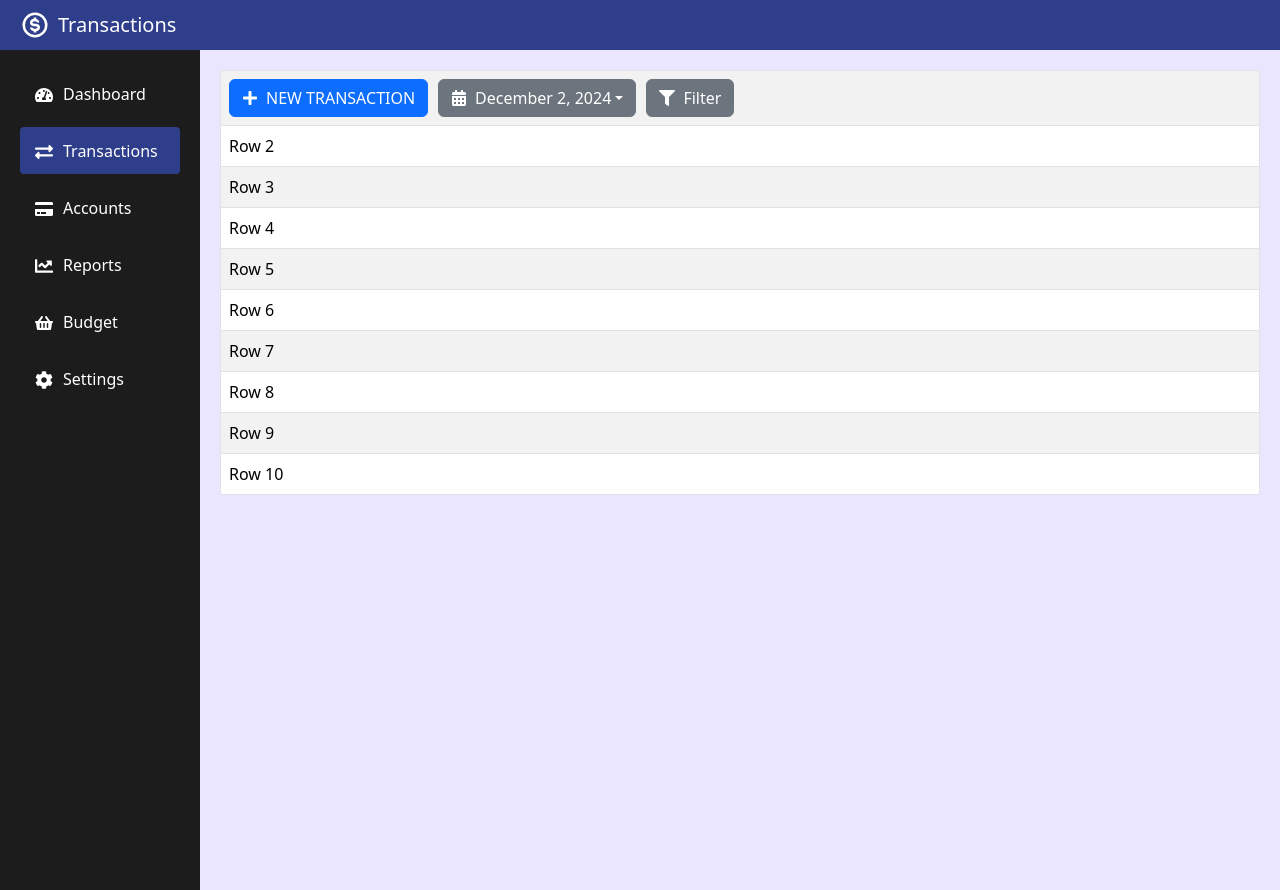
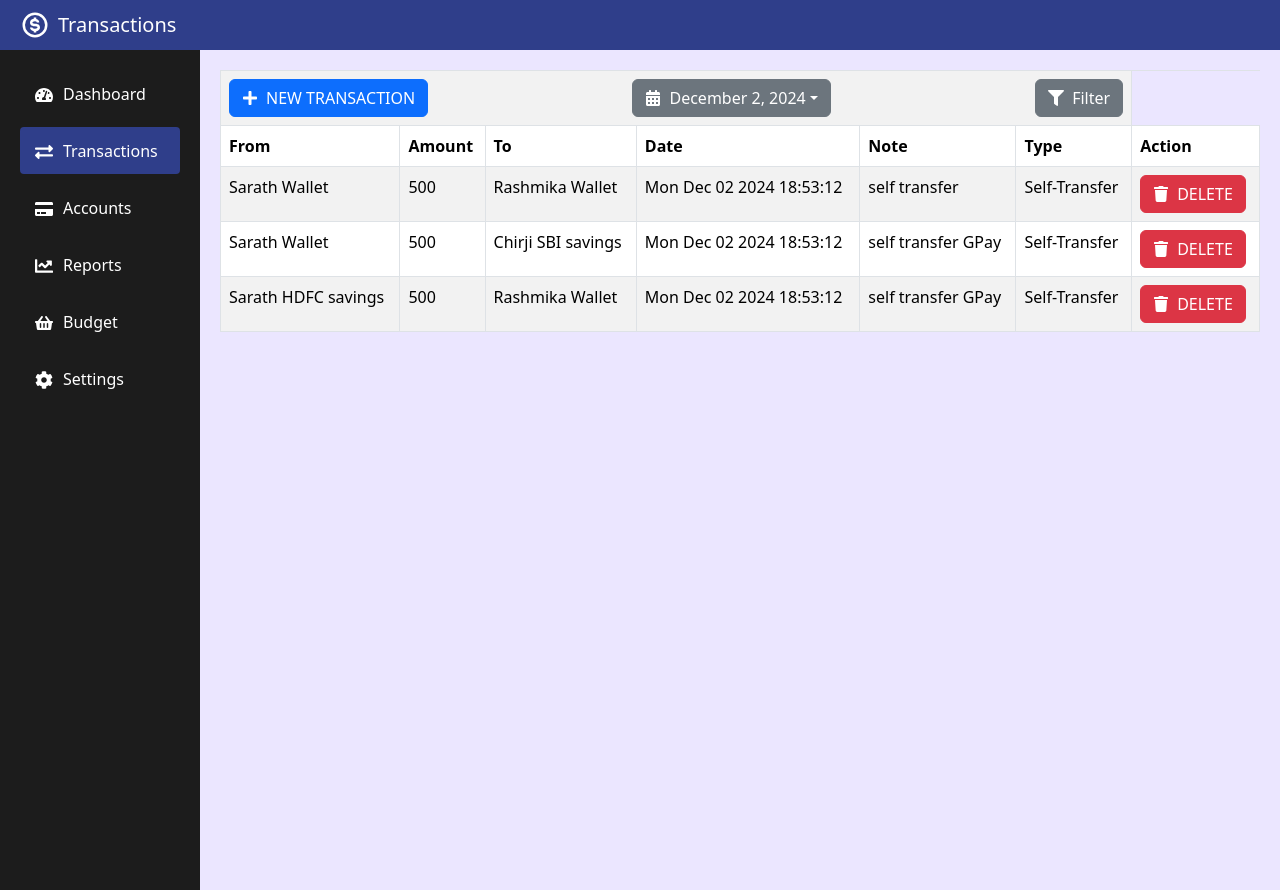
Before and after one commit to SARATH-AERO/expense_tracker, a React (Create React App) app in the folder expense_tracker/: page / in a window 1280 px wide. Both pictures are taken after a click on the item "Transactions". Built offline with nearby package versions, Linux system fonts and the light colour scheme.

Commit message:
delete transaction working

```diff
--- a/expense_tracker/src/context/AppContext.js
+++ b/expense_tracker/src/context/AppContext.js
@@ -48,14 +48,20 @@ export const AppProvider = ({ children }) => {
   // initial values
   useEffect (() => {
   setAccounts([...accounts,
-    { name:'Sarath Wallet', money:5000, group:'Cash'},
-    { name:'Rashmika Wallet', money:5000, group:'Cash'},
-    { name:'Chirji SBI savings ', money:5000, group:'Bank Account'},
-    { name:'Sarath HDFC savings ', money:5000, group:'Bank Account'},
-    { name:'HDFC Master Credit', money:5000, group:'Credit'},
-    { name:'SBI Reliance Credit', money:5000, group:'Credit'},
-    { name:'Bike Loan', money:150000, group:'Loan'},
-    { name:'Car Loan', money:550400, group:'Loan'}
+    { name:'Sarath Wallet', amount:5000, group:'Cash'},
+    { name:'Rashmika Wallet', amount:5000, group:'Cash'},
+    { name:'Chirji SBI savings', amount:5000, group:'Bank Account'},
+    { name:'Sarath HDFC savings', amount:5000, group:'Bank Account'},
+    { name:'HDFC Master Credit', amount:5000, group:'Credit'},
+    { name:'SBI Reliance Credit', amount:5000, group:'Credit'},
+    { name:'Bike Loan', amount:150000, group:'Loan'},
+    { name:'Car Loan', amount:550400, group:'Loan'}
+  ])
+
+  setTransactions([ ...transactions,
+    {from : 'Sarath Wallet', amount:500, tag :'Rashmika Wallet', date:new Date(), note: 'self transfer', transType : 'Self-Transfer'},
+    {from : 'Sarath Wallet', amount:500, tag :'Chirji SBI savings', date:new Date(), note: 'self transfer GPay', transType : 'Self-Transfer'},
+    {from : 'Sarath HDFC savings', amount:500, tag :'Rashmika Wallet', date:new Date(), note: 'self transfer GPay', transType : 'Self-Transfer'}
   ])
 },[]);
 
--- a/expense_tracker/src/pages/Transactions.jsx
+++ b/expense_tracker/src/pages/Transactions.jsx
@@ -1,7 +1,7 @@
 import React, { useState, useContext, useEffect } from 'react';
 import { Button, Table, Dropdown, Modal } from 'react-bootstrap';
-import { FaPlus, FaCalendarAlt, FaFilter } from 'react-icons/fa';
-import {AppContext, AppProvider} from '../context/AppContext';
+import { FaPlus, FaCalendarAlt, FaFilter, FaTrash } from 'react-icons/fa';
+import { AppContext, AppProvider } from '../context/AppContext';
 import 'bootstrap/dist/css/bootstrap.min.css';
 import DatePicker from 'react-datepicker';
 import 'react-datepicker/dist/react-datepicker.css';
@@ -17,15 +17,21 @@ const Transactions = () => {
   const [endDate, setEndDate] = useState(null);
   const [showDatePicker, setShowDatePicker] = useState(false);
   const [showFilterModal, setShowFilterModal] = useState(false);
-    const { accounts } = useContext(AppContext);
+  const { accounts, setAccounts ,transactions, setTransactions } = useContext(AppContext);
+  const [showModal, setShowModal] = useState(false);
+  const [modalContent, setModalContent] = useState({});
 
   useEffect(() => {
     const currentDate = getCurrentDate();
     setSelectedDate(currentDate);
   }, []);
 
-    const handleShow = ({message}) => {
-      if( message === 'new expense'){
+  useEffect( () => {
+    console.log(accounts);
+  }, [accounts])
+
+  const handleShow = ({ message }) => {
+    if (message === 'new expense') {
       setAddPopShow(true);
     }
   }
@@ -105,7 +111,72 @@ const Transactions = () => {
   const handleClose = () => {
     setShowFilterModal(false);
     setAddPopShow(false);
+    setShowModal(false);
   }
+
+  function formatDate(dateObject) {
+    if (!(dateObject instanceof Date)) {
+      return dateObject; // Return an empty string or a default value if dateObject is not a Date instance
+    }
+    // Convert the date object to a string
+    const dateString = dateObject.toString();
+    // Split the date string to remove the timezone part
+    const dateParts = dateString.split(' GMT')[0];
+    return dateParts;
+  }
+
+  const handleDelete = (index) => {
+    const transaction = transactions[index];
+    let updatedAccounts = [...accounts];
+
+    if (transaction.transType == 'Expense') {
+      updatedAccounts = updatedAccounts.map(account => {
+        if (account.name === transaction.from) {
+          return { ...account, amount: account.amount + transaction.amount };
+        }
+        return account;
+      });
+    } else if (transaction.transType == 'Sef-Transfer') {
+      updatedAccounts = updatedAccounts.map(account => {
+        if (account.name === transaction.from) {
+          return { ...account, amount: account.amount + transaction.amount };
+        } else if (account.name === transaction.tag) {
+          return { ...account, amount: account.amount - transaction.amount };
+        }
+        return account;
+      });
+    } else if (transaction.transType == 'Income') {
+      updatedAccounts = updatedAccounts.map(account => {
+        if (account.name === transaction.tag) {
+          return { ...account, amount: account.amount - transaction.amount };
+        }
+        return account;
+      });
+    } else if (transaction.transType == 'Loan Payment') {
+      updatedAccounts = updatedAccounts.map(account => {
+        if (account.name === transaction.from) {
+          return { ...account, amount: account.amount + transaction.amount };
+        } else if (account.name === transaction.tag) {
+          return { ...account, amount: account.amount + transaction.amount };
+        }
+        return account;
+      });
+    }
+
+    setAccounts(updatedAccounts);
+    setTransactions(transactions.filter((_, i) => i !== index));
+
+    setModalContent({
+      from: transaction.from,
+      amount: transaction.amount,
+      to: transaction.tag,
+      date: transaction.date,
+      note: transaction.note,
+      type: transaction.transType,
+      message: 'Transaction revert successful'
+    });
+    setShowModal(true)
+  };
 
   const styles = {
     noCaret: {
@@ -129,8 +200,8 @@ const Transactions = () => {
         <Table striped bordered hover style={{ margin: 0 }}>
           <tbody>
             <tr>
-                  <td>
-                    <div style={{ display: 'flex', alignItems: 'center' }}>
+              <td colSpan="6" style={{ textAlign: 'right' }}>
+                <div style={{ display: 'flex', alignItems: 'center', justifyContent: 'space-between' }}>
                   <Button variant="primary" onClick={() => handleShow({ message: 'new expense' })} style={{ display: 'flex', alignItems: 'center', marginRight: '10px' }}>
                     <FaPlus style={{ marginRight: '8px' }} /> NEW TRANSACTION
                   </Button>
@@ -157,16 +228,35 @@ const Transactions = () => {
                 </div>
               </td>
             </tr>
-                {[...Array(9)].map((_, index) => (
-                  <tr key={index + 1}>
-                    <td>{`Row ${index + 2}`}</td>
+            <tr>
+              <th>From</th>
+              <th>Amount</th>
+              <th>To</th>
+              <th>Date</th>
+              <th>Note</th>
+              <th>Type</th>
+              <th>Action</th>
+            </tr>
+            {transactions.map((transaction, index) => (
+              <tr key={index}>
+                <td>{transaction.from}</td>
+                <td>{transaction.amount}</td>
+                <td>{transaction.tag}</td>
+                <td>{formatDate(transaction.date)}</td>
+                <td>{transaction.note}</td>
+                <td>{transaction.transType}</td>
+                <td style={{ textAlign: 'center' }}>
+                  <Button variant="danger" onClick={() => handleDelete(index)} style={{ display: 'flex', alignItems: 'center' }}>
+                    <FaTrash style={{ cursor: 'pointer', marginRight: '8px' }} /> DELETE
+                  </Button>
+                </td>
               </tr>
             ))}
           </tbody>
         </Table>
 
 
-            {showDatePicker==true && (
+        {showDatePicker == true && (
           <Modal show={showDatePicker} onHide={() => setShowDatePicker(false)}>
             <Modal.Header closeButton>
               <Modal.Title>Select Date Range</Modal.Title>
@@ -189,8 +279,28 @@ const Transactions = () => {
           </Modal>
         )}
 
-        { addPopShow && <NewTransactionModal show={addPopShow} onClose={handleClose}/>}
+        {addPopShow && <NewTransactionModal show={addPopShow} onClose={handleClose} />}
         <FilterModal show={showFilterModal} handleClose={handleClose} />
+
+    { showModal &&     <Modal show={showModal} onHide={handleClose}>
+        <Modal.Header closeButton>
+          <Modal.Title>{modalContent.message}</Modal.Title>
+        </Modal.Header>
+        <Modal.Body>
+          <p>From: {modalContent.from}</p>
+          <p>Amount: {modalContent.amount}</p>
+          <p>To: {modalContent.to}</p>
+          <p>Date: {formatDate(modalContent.date)}</p>
+          <p>Note: {modalContent.note}</p>
+          <p>Type: {modalContent.type}</p>
+        </Modal.Body>
+        <Modal.Footer>
+          <Button variant="secondary" onClick={handleClose}>
+            OK
+          </Button>
+        </Modal.Footer>
+      </Modal>
+}
       </div>
     </div>
   );
--- a/expense_tracker/src/popUp/AddAccountPopUP.jsx
+++ b/expense_tracker/src/popUp/AddAccountPopUP.jsx
@@ -7,7 +7,7 @@ import { AppContext } from '../context/AppContext';
 const AddAccountPopUP = ({ show, onClose }) => {
   const { accounts, addAccount } = useContext(AppContext);
   const [name, setName] = useState('');
-  const [money, setMoney] = useState('');
+  const [amount, setamount] = useState('');
   const [group, setGroup] = useState('Cash');
   const [showSuccess, setShowSuccess] = useState(false);
   const [error, setError] = useState('');
@@ -21,7 +21,7 @@ const AddAccountPopUP = ({ show, onClose }) => {
       return;
     }
 
-    addAccount({ name, money, group });
+    addAccount({ name, amount, group });
     setShowSuccess(true);
     setError('');
   };
@@ -151,14 +151,14 @@ const AddAccountPopUP = ({ show, onClose }) => {
               </select>
             </div>
             <div className="form-group">
-              <label htmlFor="money">Money:</label>
+              <label htmlFor="amount">amount:</label>
               <input
                 type="number"
                 className="form-control"
-                id="money"
+                id="amount"
                 placeholder="Amount"
-                value={money}
-                onChange={(e) => setMoney(e.target.value)}
+                value={amount}
+                onChange={(e) => setamount(e.target.value)}
                 required
               />
             </div>
--- a/expense_tracker/src/popUp/EditAccountPopUp.jsx
+++ b/expense_tracker/src/popUp/EditAccountPopUp.jsx
@@ -6,21 +6,21 @@ import { AppContext } from '../context/AppContext';
 const EditAccountPopUP = ({ show, onClose, account }) => {
     const { editAccount, deleteAccount } = useContext(AppContext);
     const [name, setName] = useState('');
-    const [money, setMoney] = useState('');
+    const [amount, setamount] = useState('');
     const [group, setGroup] = useState('Cash');
     const [showSuccess, setShowSuccess] = useState('');
 
     useEffect(() => {
         if (account) {
             setName(account.name);
-            setMoney(account.money);
+            setamount(account.amount);
             setGroup(account.group);
         }
     }, [account]);
 
     const handleSubmit = (e) => {
         e.preventDefault();
-        editAccount({ ...account, name, money, group });
+        editAccount({ ...account, name, amount, group });
         setShowSuccess('update');
     };
 
@@ -141,8 +141,8 @@ const EditAccountPopUP = ({ show, onClose, account }) => {
                             </select>
                         </div>
                         <div className="form-group">
-                            <label htmlFor="money">Money:</label>
-                            <input type="number" className="form-control" id="money" placeholder="Amount" value={money} onChange={(e) => setMoney(e.target.value)} disabled />
+                            <label htmlFor="amount">amount:</label>
+                            <input type="number" className="form-control" id="amount" placeholder="Amount" value={amount} onChange={(e) => setamount(e.target.value)} disabled />
                         </div>
                         <div className="d-flex justify-content-center mt-4">
                          { showSuccess != 'delete' &&   <button type="submit" className="btn btn-primary me-4">Update Account</button>  }
--- a/expense_tracker/src/popUp/NewTransactionIncome.jsx
+++ b/expense_tracker/src/popUp/NewTransactionIncome.jsx
@@ -4,10 +4,26 @@ import DatePicker from 'react-datepicker';
 import 'react-datepicker/dist/react-datepicker.css';
 import { AppContext } from '../context/AppContext';
 
-const NewTransactionIncome = ({ formData, handleInputChange, handleDateChange, handleSubmit }) => {
+const NewTransactionIncome = ({ handleSubmit }) => {
   const { accounts, setAccounts, addTransaction, transactions } = useContext(AppContext);
   const [error, setError] = useState('');
   const [success, setSuccess] = useState('');
+  const [formData, setFormData] = useState({
+    from: '',
+    amount: '',
+    tag: '',
+    date: new Date(),
+    note: ''
+  });
+
+  const handleInputChange = (e) => {
+    const { name, value } = e.target;
+    setFormData({ ...formData, [name]: value });
+  };
+
+  const handleDateChange = (date) => {
+    setFormData({ ...formData, date });
+  };
 
   useEffect(() => {
     if (accounts.length > 0) {
@@ -37,7 +53,7 @@ const NewTransactionIncome = ({ formData, handleInputChange, handleDateChange, h
       return;
     }
 
-    toAccount.money += amount;
+    toAccount.amount += amount;
 
     setAccounts([...accounts]);
     addTransaction({
@@ -45,7 +61,8 @@ const NewTransactionIncome = ({ formData, handleInputChange, handleDateChange, h
       amount: formData.amount,
       tag: formData.to,
       date: formData.date,
-      note: formData.note
+      note: formData.note,
+      transType : 'Income'
     });
 
     setError('');
--- a/expense_tracker/src/popUp/NewTransactionLoanPayment.jsx
+++ b/expense_tracker/src/popUp/NewTransactionLoanPayment.jsx
@@ -4,10 +4,26 @@ import DatePicker from 'react-datepicker';
 import 'react-datepicker/dist/react-datepicker.css';
 import { AppContext } from '../context/AppContext';
 
-const NewTransactionLoanPayment = ({ formData, handleInputChange, handleDateChange, handleSubmit }) => {
+const NewTransactionLoanPayment = ({   handleSubmit }) => {
   const { accounts, setAccounts, addTransaction, transactions } = useContext(AppContext);
   const [error, setError] = useState('');
   const [success, setSuccess] = useState('');
+  const [formData, setFormData] = useState({
+    from: '',
+    amount: '',
+    tag: '',
+    date: new Date(),
+    note: ''
+  });
+
+  const handleInputChange = (e) => {
+    const { name, value } = e.target;
+    setFormData({ ...formData, [name]: value });
+  };
+
+  const handleDateChange = (date) => {
+    setFormData({ ...formData, date });
+  };
 
   useEffect(() => {
     if (accounts.length > 0) {
@@ -17,13 +33,19 @@ const NewTransactionLoanPayment = ({ formData, handleInputChange, handleDateChan
       if (!formData.to) {
         handleInputChange({ target: { name: 'to', value: accounts.find(acc => acc.group === 'Credit' || acc.group === 'Loan').name } });
       }
+      if (!formData.amount) {
+        handleInputChange({ target: { name: 'amount', value: 0 } });
+      }
+      if (!formData.note) {
+        handleInputChange({ target: { name: 'note', value: '' } });
+      }
     }
   }, [accounts, formData.from, formData.to, handleInputChange]);
 
-  useEffect ( () => {
-    console.log(accounts);
-    console.log(transactions);
-  }, [accounts, transactions]);
+  // useEffect ( () => {
+  //   console.log(accounts);
+  //   console.log(transactions);
+  // }, [accounts, transactions]);
 
   const validateAndSubmit = (e) => {
     e.preventDefault();
@@ -33,20 +55,20 @@ const NewTransactionLoanPayment = ({ formData, handleInputChange, handleDateChan
     const toAccount = accounts.find(acc => acc.name === formData.to);
     const amount = parseFloat(formData.amount);
 
-    if (formData.from !== 'Others' && amount > fromAccount.money) {
-      setError('Not enough money');
+    if (formData.from !== 'Others' && amount > fromAccount.amount) {
+      setError('Not enough amount');
       return;
     }
 
-    if (amount > toAccount.money) {
+    if (amount > toAccount.amount) {
       setError('Your payment amount exceeds the loan amount');
       return;
     }
 
     if (formData.from !== 'Others') {
-      fromAccount.money -= amount;
+      fromAccount.amount -= amount;
     }
-    toAccount.money -= amount;
+    toAccount.amount -= amount;
 
     setAccounts([...accounts]);
     addTransaction({
@@ -54,7 +76,8 @@ const NewTransactionLoanPayment = ({ formData, handleInputChange, handleDateChan
       amount: formData.amount,
       tag: formData.to,
       date: formData.date,
-      note: formData.note
+      note: formData.note,
+      transType : 'Loan Payment'
     });
 
     setError('');
--- a/expense_tracker/src/popUp/NewTransactionTransfer.jsx
+++ b/expense_tracker/src/popUp/NewTransactionTransfer.jsx
@@ -4,10 +4,26 @@ import DatePicker from 'react-datepicker';
 import 'react-datepicker/dist/react-datepicker.css';
 import { AppContext } from '../context/AppContext';
 
-const NewTransactionTransfer = ({ formData, handleInputChange, handleDateChange, handleSubmit }) => {
+const NewTransactionTransfer = ({  handleSubmit }) => {
   const { accounts, setAccounts, transactions, addTransaction } = useContext(AppContext);
   const [error, setError] = useState('');
   const [success, setSuccess] = useState('');
+  const [formData, setFormData] = useState({
+    from: '',
+    amount: '',
+    tag: '',
+    date: new Date(),
+    note: ''
+  });
+
+  const handleInputChange = (e) => {
+    const { name, value } = e.target;
+    setFormData({ ...formData, [name]: value });
+  };
+
+  const handleDateChange = (date) => {
+    setFormData({ ...formData, date });
+  };
 
   useEffect(() => {
     if (accounts.length > 0) {
@@ -20,10 +36,10 @@ const NewTransactionTransfer = ({ formData, handleInputChange, handleDateChange,
     }
   }, [accounts, formData.from, formData.to, handleInputChange]);
 
-//   useEffect ( () => {
-//     console.log(accounts);
-//     console.log(transactions);
-//   }, [accounts, transactions]);
+  useEffect(() => {
+    console.log(accounts);
+    console.log(transactions);
+  }, [accounts, transactions]);
 
   const validateAndSubmit = (e) => {
     e.preventDefault();
@@ -38,31 +54,31 @@ const NewTransactionTransfer = ({ formData, handleInputChange, handleDateChange,
       return;
     }
 
-    if (amount > fromAccount.money) {
+    if (amount > fromAccount.amount) {
       setError('Not enough money');
       return;
     } else {
-      fromAccount.money -= amount;
+      fromAccount.amount -= amount;
       if (formData.to !== 'Others' && toAccount) {
-        toAccount.money += amount;
+        toAccount.amount += amount;
       }
     }
 
     setAccounts([...accounts]);
     addTransaction({
-        from: formData.from,
-        amount: formData.amount,
-        tag: formData.to,
-        date: formData.date,
-        note: formData.note
-      });
-    // handleSubmit();
+      from: formData.from,
+      amount: formData.amount,
+      tag: formData.to,
+      date: formData.date,
+      note: formData.note,
+      transType : 'Sef-Transfer'
+    });
     setError('');
-    setSuccess('Money transfer successful');
+    setSuccess('Amount transfer successful');
   };
 
   const fromAccounts = accounts.filter(account => account.group === 'Cash' || account.group === 'Bank Account');
-  const toAccounts = accounts.filter(account => account.group === 'Cash' || account.group === 'Bank Account') ;
+  const toAccounts = accounts.filter(account => account.group === 'Cash' || account.group === 'Bank Account');
 
   return (
     <Form onSubmit={validateAndSubmit}>
@@ -117,7 +133,7 @@ const NewTransactionTransfer = ({ formData, handleInputChange, handleDateChange,
         />
       </Form.Group>
       <Form.Group controlId="formDate">
-        <Form.Label style={{marginTop:'20px', marginRight:'10px'}}>Date</Form.Label>
+        <Form.Label style={{ marginTop: '20px', marginRight: '10px' }}>Date</Form.Label>
         <DatePicker selected={formData.date} onChange={handleDateChange} />
       </Form.Group>
       <div className="d-flex justify-content-center mt-3">
```
Also changed, not shown: expense_tracker/src/pages/Accounts.jsx (+14 -12 lines), expense_tracker/src/popUp/NewTransactionExpense.jsx (+13 -5 lines). Lines whose indentation alone changed are shown as unchanged.
